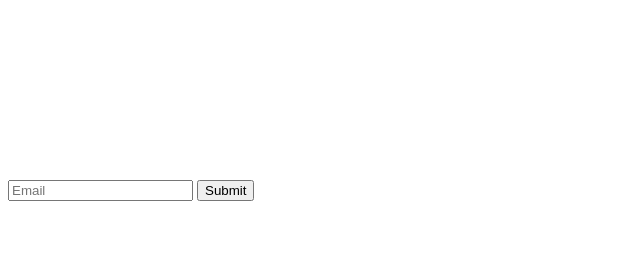
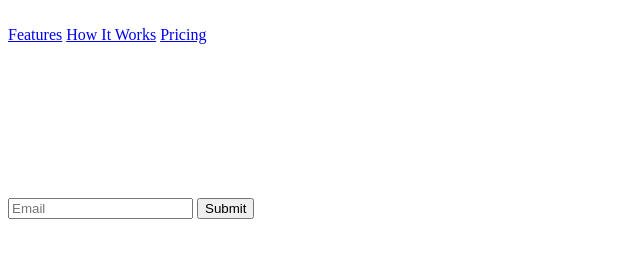
Before and after one commit to KhamzaKuranbayev/khamzawithsamuel, a plain HTML site: page index.html in a window 1280 px wide. Shown: the whole page, without its empty margins (0-640 px from the left). Drawn offline with Linux system fonts and the light colour scheme.

Commit message:
changed index.html

```diff
--- a/index.html
+++ b/index.html
@@ -11,16 +11,17 @@
     <header id="header">
         <img src="" alt="" id="header-img">
         <nav id="nav-bar">
-            <a href="" class="nav-link"></a>
-            <a href="" class="nav-link"></a>
-            <a href="" class="nav-link"></a>
+            <a href="#features" class="nav-link">Features</a>
+            <a href="#how_it_works" class="nav-link">How It Works</a>
+            <a href="#pricing" class="nav-link">Pricing</a>
         </nav>
-        <video id="video"></video>
-        <form id="form" action="https://www.freecodecamp.com/email-submit">
-            <input id="email" pattern="/^[a-zA-Z0-9.!#$%&'*+/=?^_`{|}~-]+@[a-zA-Z0-9-]+(?:\.[a-zA-Z0-9-]+)*$/" placeholder="Email" required>
-            <input type="submit" id="submit">
-        </form>
     </header>
+    <video id="video"></video>
+    <br>
+    <form id="form" action="https://www.freecodecamp.com/email-submit">
+        <input type="email" id="email" pattern="/^[a-zA-Z0-9.!#$%&'*+/=?^_`{|}~-]+@[a-zA-Z0-9-]+(?:\.[a-zA-Z0-9-]+)*$/" placeholder="Email" required>
+        <input type="submit" id="submit">
+    </form>
 
 </body>
 
```
